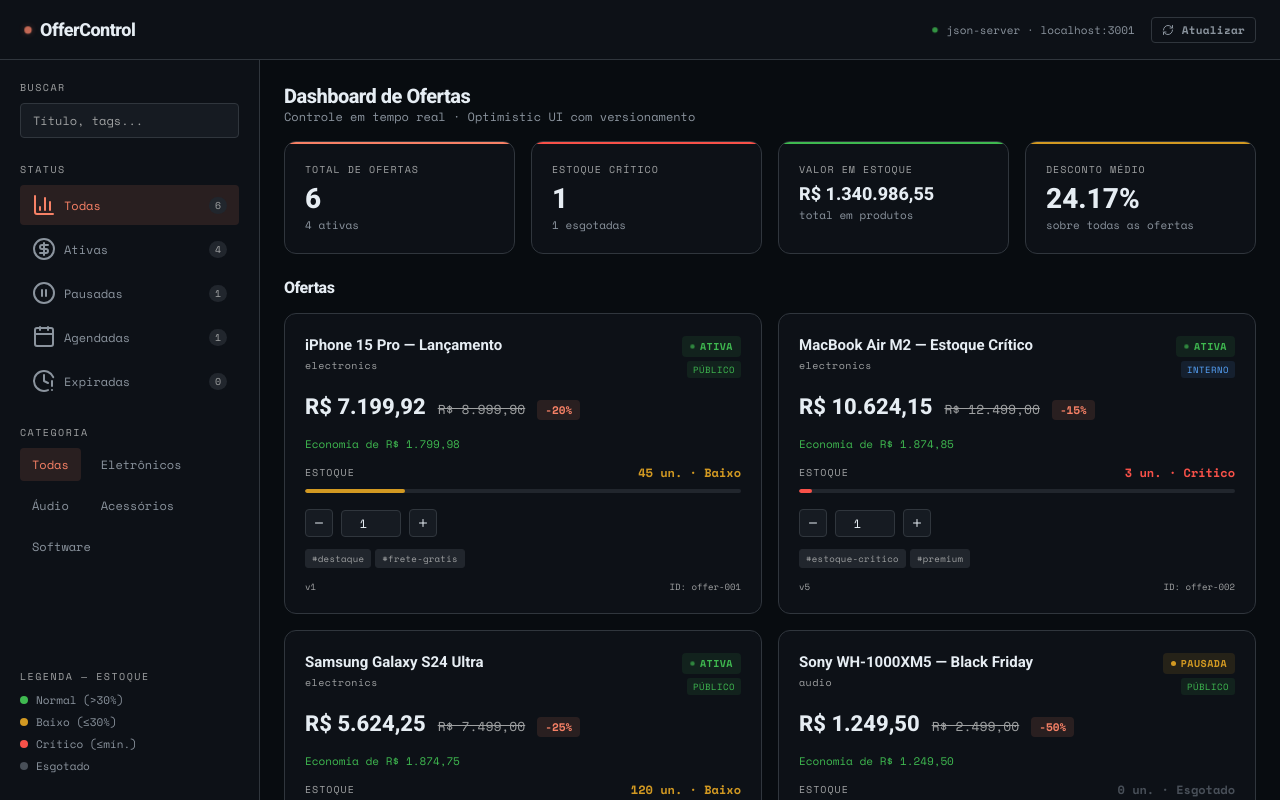
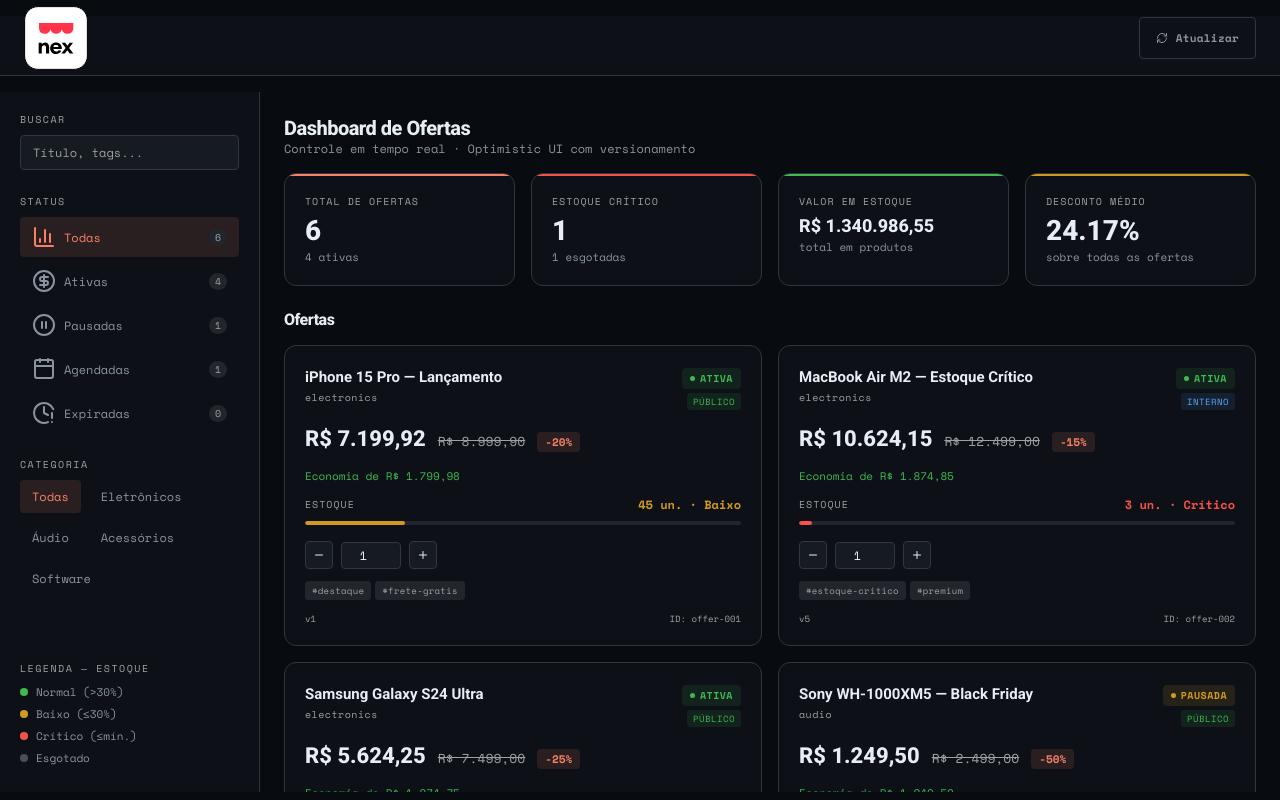
Before and after one commit to julianoventola/nextar-stock, a React (Vite) app: page / in a window 1280 px wide. Built offline with nearby package versions, Linux system fonts and the light colour scheme; data requests are answered from the project's data file.

Commit message:
refactor: adds AppHeader css file and updates component

```diff
--- /dev/null
+++ b/src/components/layout/AppHeader.css
@@ -0,0 +1,28 @@
+
+/* ─── Header ─────────────────────────────────────────────────────────────────── */
+.app-header {
+  height: 60px;
+  background: var(--color-surface);
+  border-bottom: 1px solid var(--color-border);
+  display: flex;
+  justify-content: space-between;
+  align-items: center;
+  padding: 0 var(--space-6);
+  padding-bottom: var(--space-4);
+  margin: var(--space-4) 0;
+  gap: var(--space-4);
+  position: sticky;
+  top: 0;
+  z-index: 100;
+}
+
+.app-header__logo {
+  font-family: var(--font-display);
+  font-weight: 800;
+  font-size: 18px;
+  color: var(--color-text-primary);
+  letter-spacing: -0.5px;
+  display: flex;
+  align-items: center;
+  gap: var(--space-2);
+}
--- a/src/components/layout/AppHeader.tsx
+++ b/src/components/layout/AppHeader.tsx
@@ -1,6 +1,8 @@
 import { RefreshCw } from 'lucide-react'
 import { useOfferActions } from '../../hooks/useOffers'
 import { useOffersStore } from '../../store/offersStore'
+import NextarIcon from "../../assets/nextar.svg";
+import "./AppHeader.css"
 
 export function AppHeader() {
   const { fetchOffers } = useOfferActions()
@@ -9,15 +11,7 @@
   return (
     <header className="app-header">
       <div className="app-header__logo">
-        <span className="app-header__logo-dot" />
-        OfferControl
-      </div>
-
-      <div className="app-header__spacer" />
-
-      <div className="app-header__status">
-        <span className="status-dot" />
-        json-server · localhost:3001
+        <img src={NextarIcon} alt="" />
       </div>
 
       <button
@@ -25,7 +19,7 @@
         onClick={fetchOffers}
         disabled={isLoading}
         title="Recarregar dados"
-        style={{ padding: '4px 10px' }}
+        style={{ padding: '12px 16px' }}
       >
         <RefreshCw size={12} style={isLoading ? { animation: 'spin 1s linear infinite' } : {}} />
         Atualizar
--- a/src/index.css
+++ b/src/index.css
@@ -117,7 +117,7 @@
   display: grid;
   grid-template-columns: 260px 1fr;
   gap: 0;
-  height: calc(100vh - 60px);
+  height: calc(100vh - 100px);
   overflow: hidden;
 }
 
@@ -128,76 +128,6 @@
   flex-direction: column;
   gap: var(--space-6);
 }
-
-/* ─── Header ─────────────────────────────────────────────────────────────────── */
-.app-header {
-  height: 60px;
-  background: var(--color-surface);
-  border-bottom: 1px solid var(--color-border);
-  display: flex;
-  align-items: center;
-  padding: 0 var(--space-6);
-  gap: var(--space-4);
-  position: sticky;
-  top: 0;
-  z-index: 100;
-}
-
-.app-header__logo {
-  font-family: var(--font-display);
-  font-weight: 800;
-  font-size: 18px;
-  color: var(--color-text-primary);
-  letter-spacing: -0.5px;
-  display: flex;
-  align-items: center;
-  gap: var(--space-2);
-}
-
-.app-header__logo-dot {
-  width: 8px;
-  height: 8px;
-  border-radius: 50%;
-  background: var(--color-accent);
-  box-shadow: 0 0 8px var(--color-accent-glow);
-  animation: pulse 2s ease-in-out infinite;
-}
-
-@keyframes pulse {
-
-  0%,
-  100% {
-    opacity: 1;
-    transform: scale(1);
-  }
-
-  50% {
-    opacity: 0.6;
-    transform: scale(0.85);
-  }
-}
-
-.app-header__spacer {
-  flex: 1;
-}
-
-.app-header__status {
-  display: flex;
-  align-items: center;
-  gap: var(--space-2);
-  font-size: 11px;
-  color: var(--color-text-secondary);
-  font-family: var(--font-mono);
-}
-
-.status-dot {
-  width: 6px;
-  height: 6px;
-  border-radius: 50%;
-  background: var(--color-success);
-  animation: pulse 2s ease-in-out infinite;
-}
-
 
 /* ─── Metrics Grid ───────────────────────────────────────────────────────────── */
 .metrics-grid {
```
